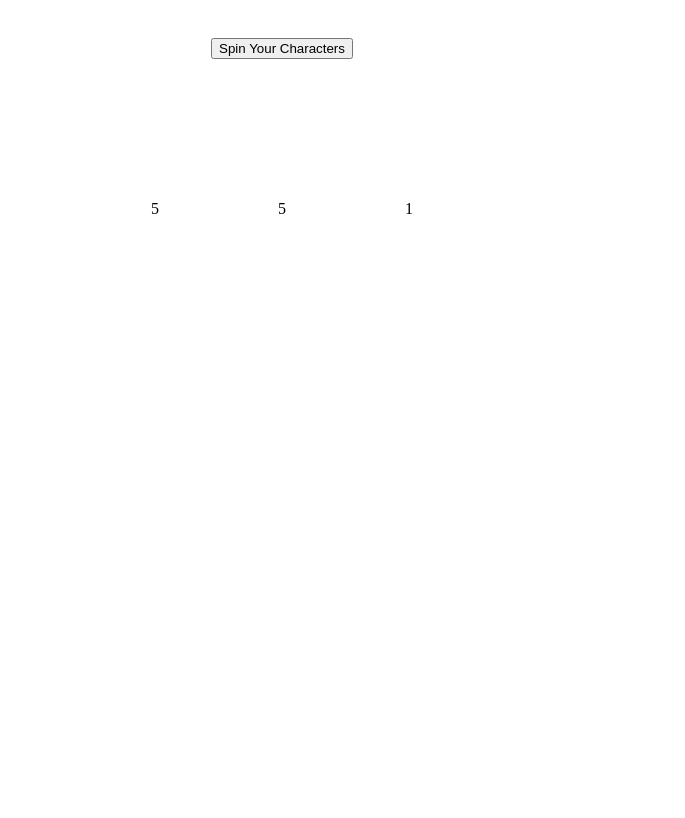
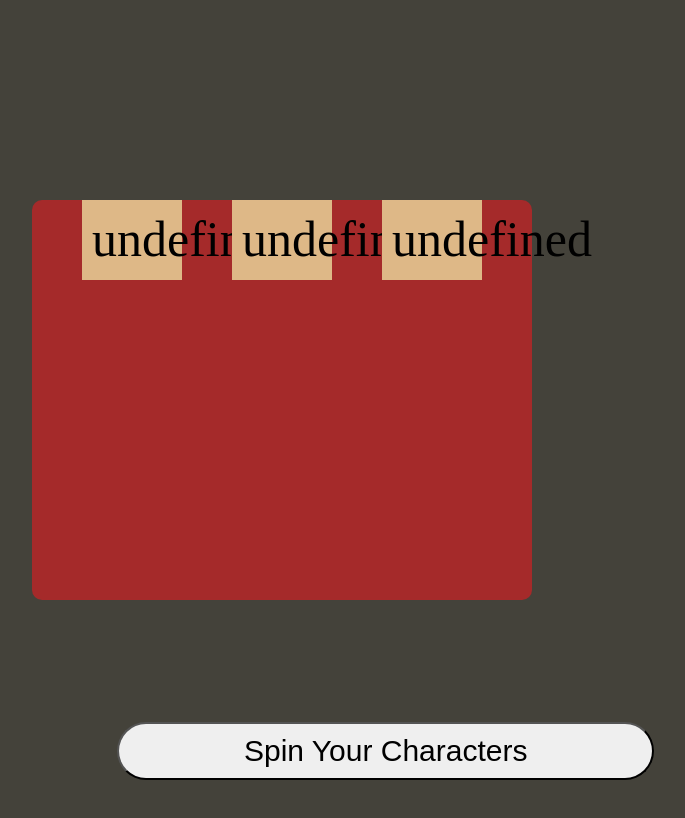
Before and after one commit to SEI-Remote-Code-Review/Unit1-Slotmachine-Project, a plain HTML site: page index.html in a window 1280 px wide. Shown: the whole page, without its empty margins (358-1043 px from the left). Drawn offline with Linux system fonts and the light colour scheme.

Commit message:
adding characters

```diff
--- a/css/style.css
+++ b/css/style.css
@@ -1,7 +1,10 @@
 body{
   text-align: center;
-  height: 600px;
+  height: 50rem;
   padding: 30px;
+  background: rgb(68, 66, 58);
+  display: grid;
+
 }
 section{
   display: flex;
@@ -14,4 +17,37 @@ section{
   position: absolute;
   margin-top: -200px;
   margin-left: -250px;
+  box-sizing: border-box;
+  background: brown;
+  border-radius: 10px;
 }
+
+
+.item{
+  width: 80px;
+  height: 60px;
+  text-align: center;
+  padding: 10px;
+  font-size: 50px;
+  background-color: burlywood;
+}
+
+.spin{
+  grid-column: 3 / span 2;
+  grid-row: third-line 8;
+  width: 70%;
+  border-radius: 50px;
+  font-size: 30px;
+  height: 50%;
+
+}
+
+h1{
+  grid-column-start: 3;
+  grid-column-end: span col4-start;
+  grid-row-start: 3;
+  grid-row-end: span 7;
+  height: 70PX;
+  justify-self: left;
+
+}
--- a/index.html
+++ b/index.html
@@ -9,11 +9,12 @@
   <script defer src="./js/app.js"></script>
 </head>
 <body>
+  <h1 id = message>TURN YOU DESTINY</h1>
 <section>
   <div id = item1 class = item>item 1</div>
   <div id = item2 class = item>item 2</div>
   <div id = item3 class = item>item 3</div>
 </section>
+    </body>
     <button class="spin">Spin Your Characters</button>
-</body>
 </html>
--- a/js/app.js
+++ b/js/app.js
@@ -1,22 +1,23 @@
 /*-------------------------------- Constants --------------------------------*/
-
+const characters = ['❤️', '💰', '⚽', '💎', '🤑']
 
 /*-------------------------------- Variables --------------------------------*/
-
+characters.forEach(char => char)
 
 /*-------------------------------- Constants Element References--------------------------------*/
 button = document.querySelector('.spin')
 
 /*----------------------------- Event Listeners -----------------------------*/
 button.addEventListener('click', function(event){
-  return getRandomNumber
+  return spin()
 })
 
 
 /*-------------------------------- Functions --------------------------------*/
 
 function getRandomNumber() {
-  return Math.floor(Math.random() * 5) + 1;
+  var char = characters[Math.floor(Math.random() * characters.length)];
+  console.log(char)
 }
 getRandomNumber();
 function getElement(id) {
@@ -31,18 +32,19 @@ function spin() {
   const num1 = getRandomNumber();
   const num2 = getRandomNumber();
   const num3 = getRandomNumber();
-console.log(num1)
+
 
 item1.innerHTML = `${num1}`;
   item2.innerHTML = `${num1}`;
   item3.innerHTML = `${num3}`;
 
-  // if (num1 === num2 && num1 === num3) {
+   if (num1 === num3) {
   //     playBoing();
   //     showMessage();
   // } else {
   //     hideMessage();
   // }
+  }
 }
 spin();
 
```
